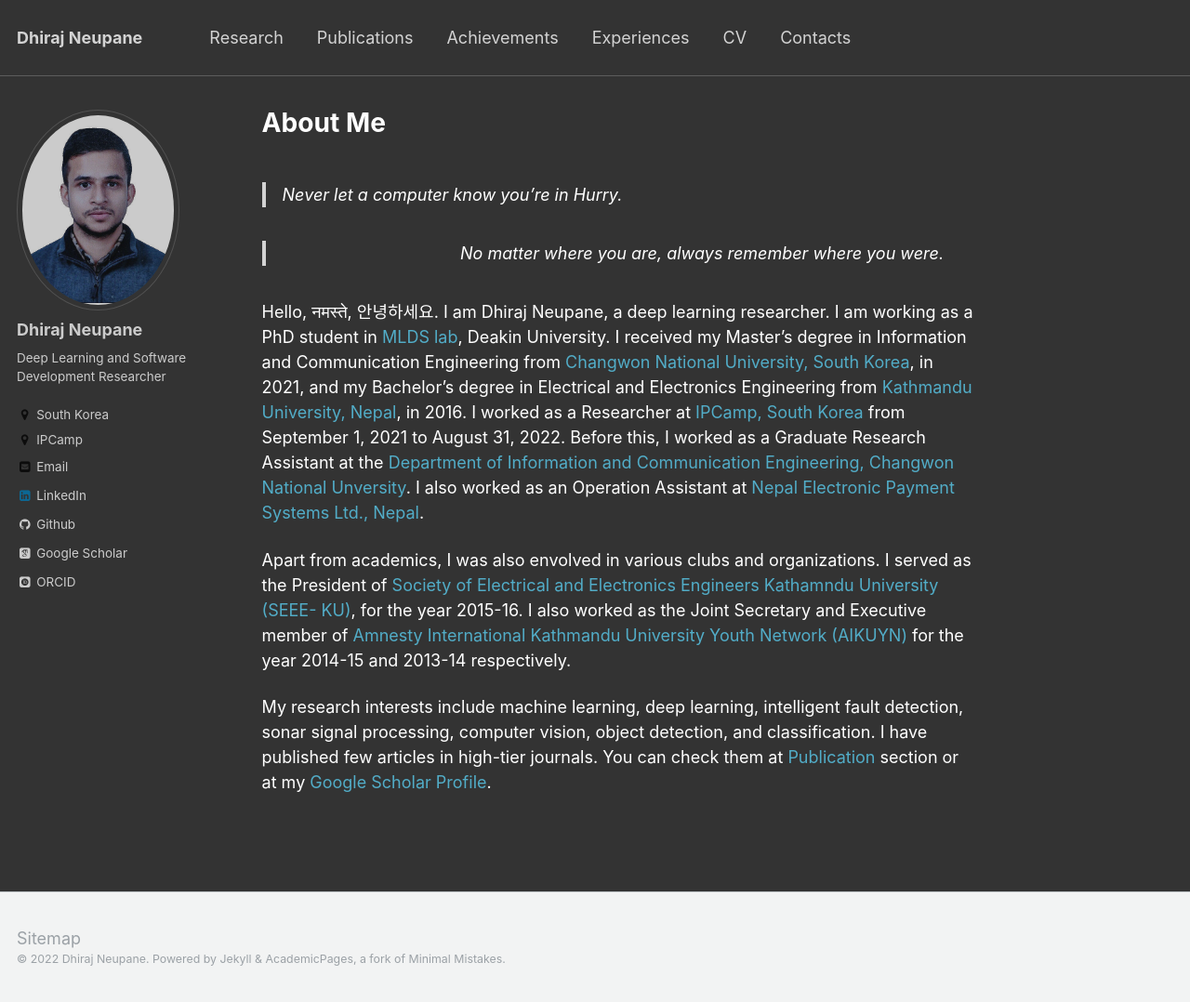
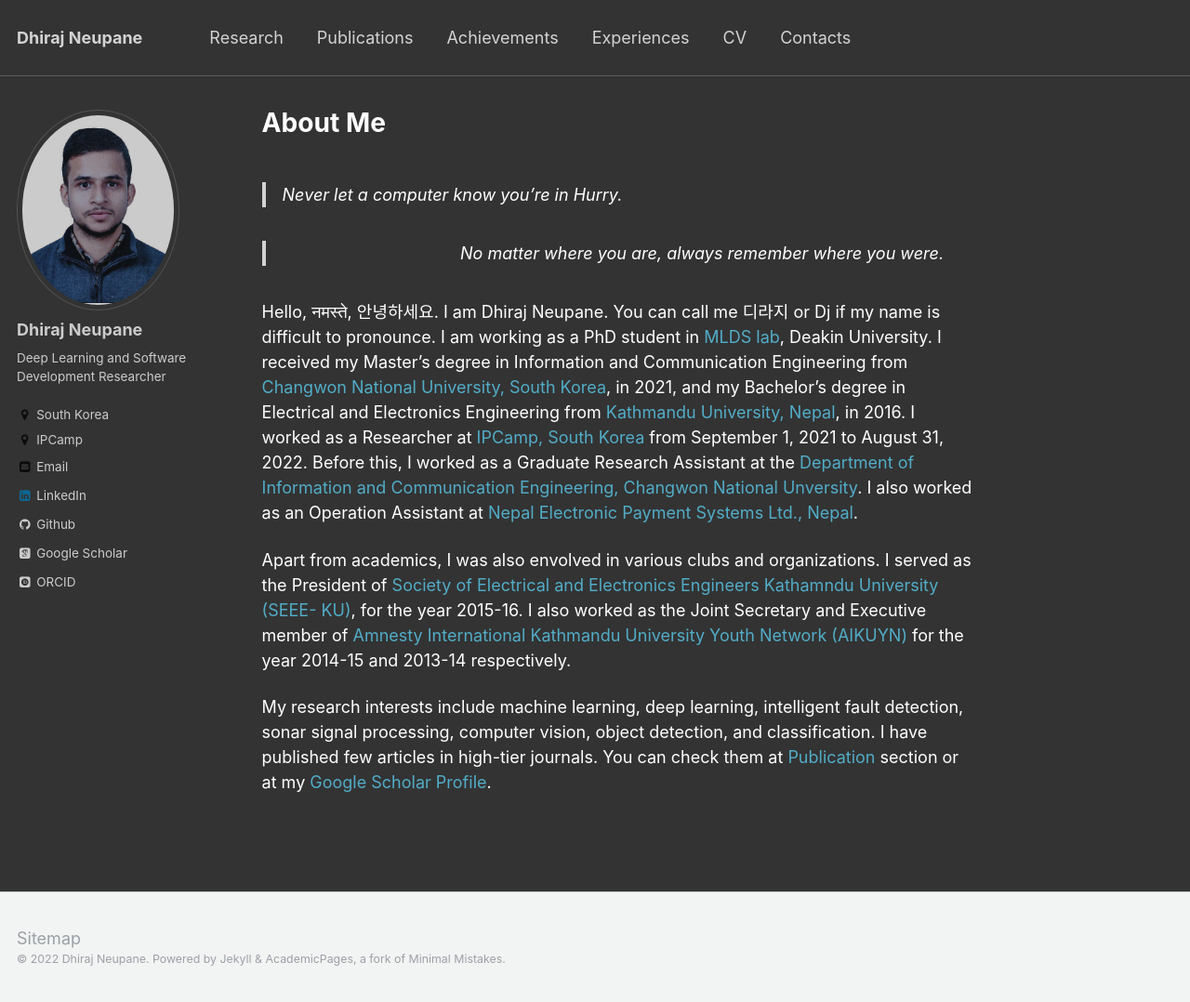
Before and after one commit to dhirajneupane/academicPortfolio, a Jekyll site: the page built from _pages/about.md, in a window 1280 px wide and 1078 px high. Shown: the whole window at 93% size. Built offline with Jekyll 4.4.1, drawn with Linux system fonts in a browser that asks for light colours; some web fonts are replaced.

Commit message:
Update about.md

```diff
--- a/_pages/about.md
+++ b/_pages/about.md
@@ -11,7 +11,7 @@ redirect_from:
 
 > <p style='text-align: right;'> No matter where you are, always remember where you were. </p>
 
-Hello, नमस्ते, 안녕하세요. I am Dhiraj Neupane, a deep learning researcher. I am working as a PhD student in [MLDS lab](https://deakin-mlds.github.io/index.html), Deakin University. I received my Master's degree in Information and Communication Engineering from [Changwon National University, South Korea](https://www.changwon.ac.kr/eng/main.do){:target="_blank"}, in 2021, and my Bachelor's degree in Electrical and Electronics Engineering from [Kathmandu University, Nepal](https://ku.edu.np/){:target="_blank"}, in 2016. I worked as a Researcher at [IPCamp, South Korea](http://www.ipcamp.co.kr){:target="_blank"} from September 1, 2021 to August 31, 2022. Before this, I worked as a Graduate Research Assistant at the [Department of Information and Communication Engineering, Changwon National Unversity](https://www.changwon.ac.kr/eng/cm/cntnts/cntntsView.do?mi=11228&cntntsId=4240){:target="_blank"}. I also worked as an Operation Assistant at [Nepal Electronic Payment Systems Ltd., Nepal](https://neps.com.np/){:target="_blank"}.
+Hello, नमस्ते, 안녕하세요. I am Dhiraj Neupane. You can call me 디라지 or Dj if my name is difficult to pronounce. I am working as a PhD student in [MLDS lab](https://deakin-mlds.github.io/index.html), Deakin University. I received my Master's degree in Information and Communication Engineering from [Changwon National University, South Korea](https://www.changwon.ac.kr/eng/main.do){:target="_blank"}, in 2021, and my Bachelor's degree in Electrical and Electronics Engineering from [Kathmandu University, Nepal](https://ku.edu.np/){:target="_blank"}, in 2016. I worked as a Researcher at [IPCamp, South Korea](http://www.ipcamp.co.kr){:target="_blank"} from September 1, 2021 to August 31, 2022. Before this, I worked as a Graduate Research Assistant at the [Department of Information and Communication Engineering, Changwon National Unversity](https://www.changwon.ac.kr/eng/cm/cntnts/cntntsView.do?mi=11228&cntntsId=4240){:target="_blank"}. I also worked as an Operation Assistant at [Nepal Electronic Payment Systems Ltd., Nepal](https://neps.com.np/){:target="_blank"}.
 
 Apart from academics, I was also envolved in various clubs and organizations. I served as the President of [Society of Electrical and Electronics Engineers Kathamndu University (SEEE- KU)](http://seee.ku.edu.np/board-members-2015-16/){:target="_blank"}, for the year 2015-16. I  also worked as the Joint Secretary and Executive member of [Amnesty International Kathmandu University Youth Network (AIKUYN)](https://www.facebook.com/aikuyn/){:target="_blank"} for the year 2014-15 and 2013-14 respectively.
 
```
